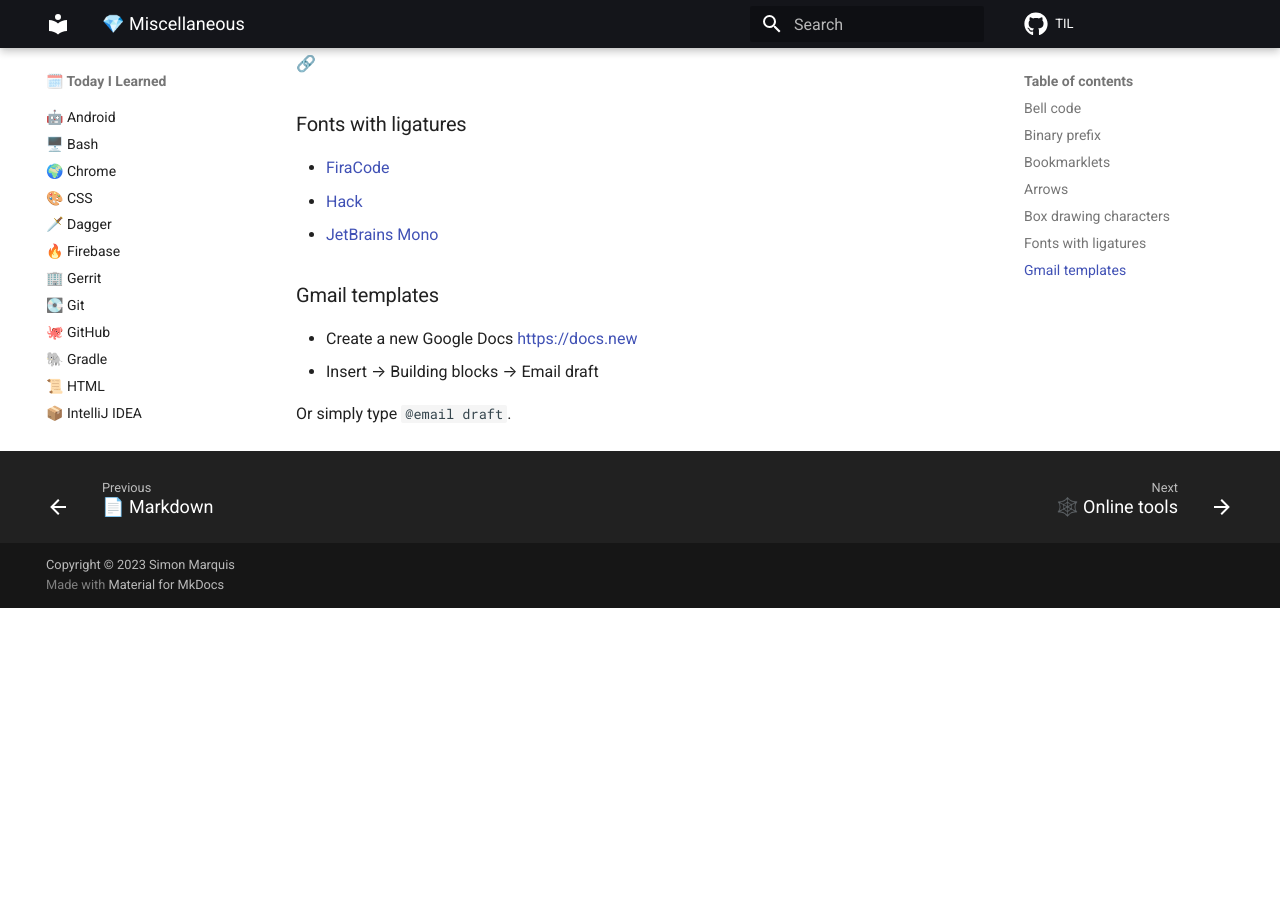
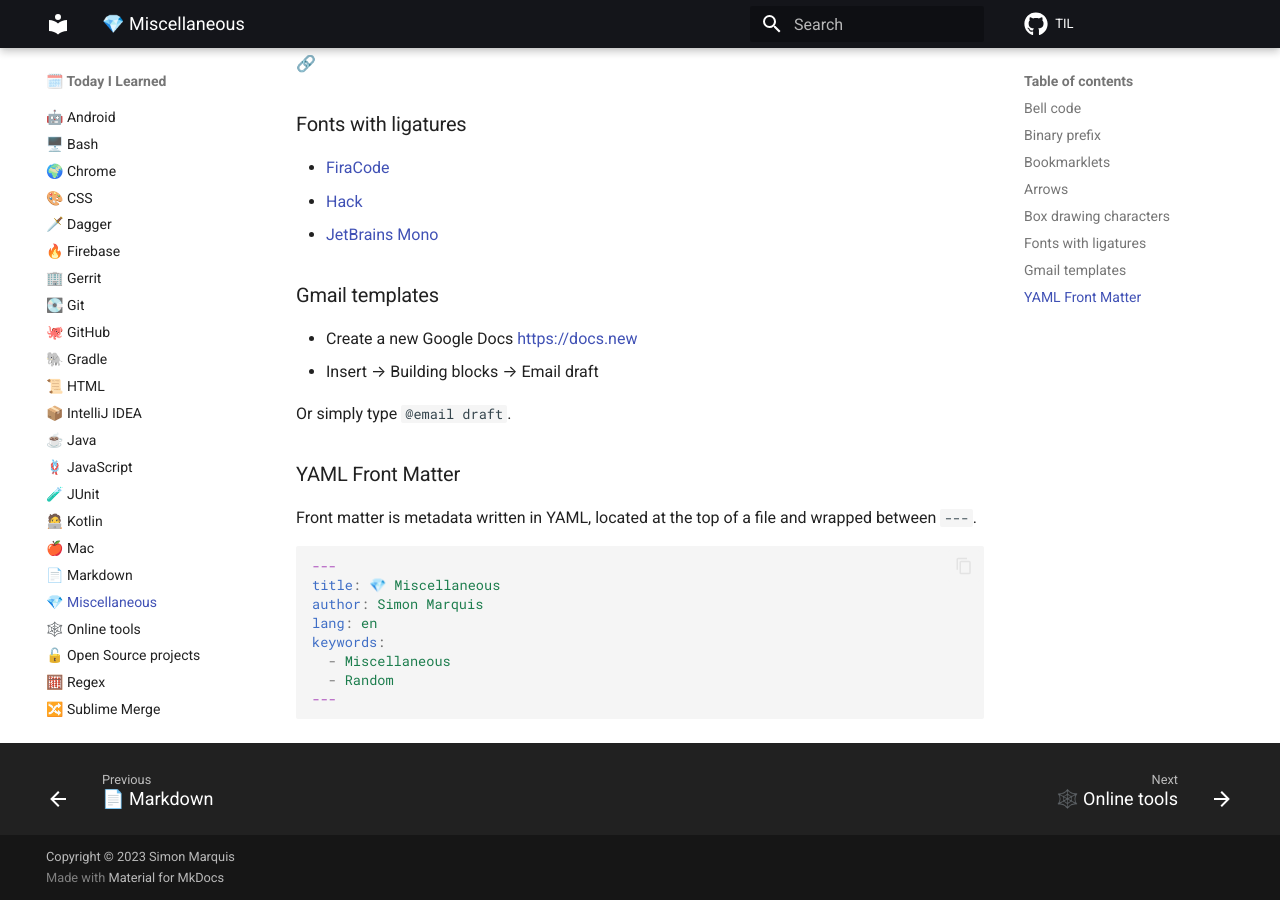
Before and after one commit to SimonMarquis/TIL, an MkDocs documentation site: the page built from docs/miscellaneous.md, in a window 1280 px wide and 900 px high, scrolled down 5307 px. Built offline with MkDocs 1.6.1 and Material for MkDocs 9.7.7, drawn with Linux system fonts in a browser that asks for light colours; comment, search, counter and statistics services are not loaded; before the commit the page ends 5915 px from its top, so only the background shows below that.

Commit message:
[Miscellaneous] YAML Front Matter

````diff
--- a/docs/miscellaneous.md
+++ b/docs/miscellaneous.md
@@ -336,3 +336,18 @@
 - Insert →  Building blocks → Email draft
 
 Or simply type `@email draft`.
+
+### YAML Front Matter
+
+Front matter is metadata written in YAML, located at the top of a file and wrapped between `---`.
+
+```yaml
+---
+title: 💎 Miscellaneous
+author: Simon Marquis
+lang: en
+keywords:
+  - Miscellaneous
+  - Random
+---
+```
````
